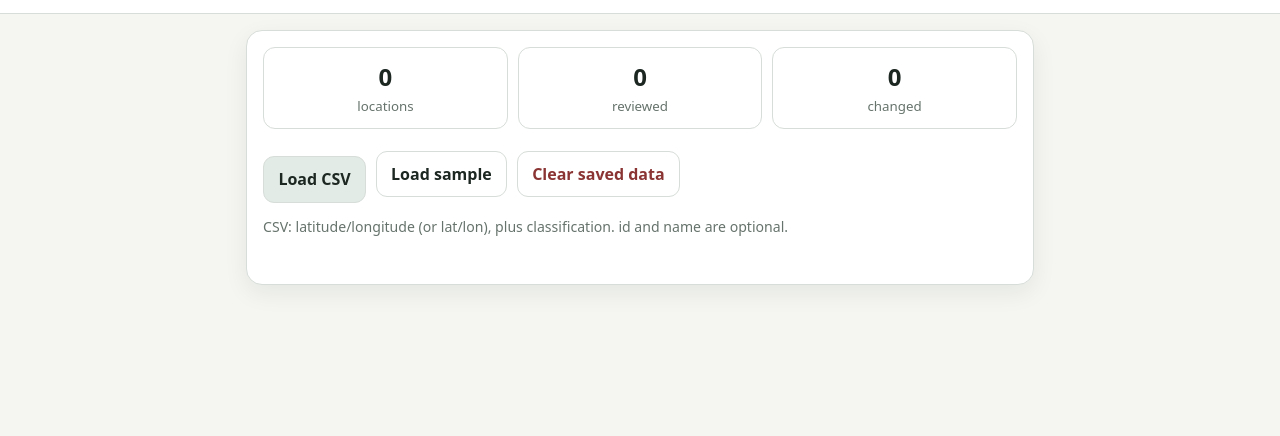
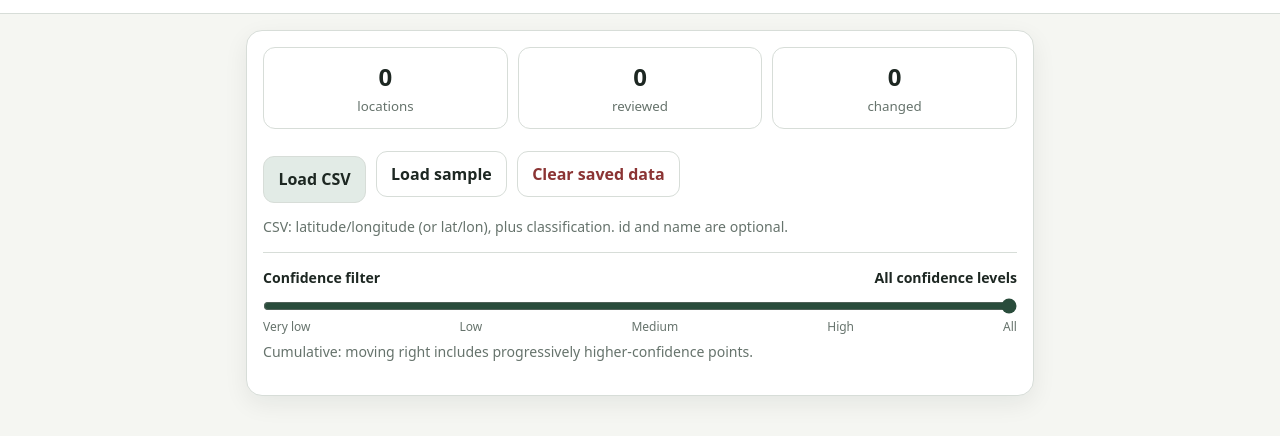
Before and after one commit to brbell01/field_validation_app, a plain HTML site: page index.html in a window 1280 px wide. Shown: the part 66-502 px from the top of the page. Drawn offline with nearby package versions, Linux system fonts and the light colour scheme; a small style sheet from the web is missing.

Commit message:
Add confidence filter

```diff
--- a/app.js
+++ b/app.js
@@ -1,4 +1,4 @@
-const STORAGE_KEY = 'fieldVerifier.v4';
+const STORAGE_KEY = 'fieldVerifier.v5';
 const CONFIDENCE_FULL_LABELS={
   1:'1 - Very low confidence',
   2:'2 - Low confidence',
--- a/index.html
+++ b/index.html
@@ -34,6 +34,23 @@
         <button id="resetBtn" class="button ghost danger" type="button">Clear saved data</button>
       </div>
       <p class="hint">CSV: latitude/longitude (or lat/lon), plus classification. id and name are optional.</p>
+
+      <div class="confidence-filter">
+        <div class="filter-head">
+          <label for="confidenceSlider">Confidence filter</label>
+          <strong id="confidenceFilterLabel">All confidence levels</strong>
+        </div>
+        <input id="confidenceSlider" type="range" min="1" max="5" step="1" value="5" aria-describedby="confidenceFilterHelp">
+        <div class="slider-scale" aria-hidden="true">
+          <span>Very low</span>
+          <span>Low</span>
+          <span>Medium</span>
+          <span>High</span>
+          <span>All</span>
+        </div>
+        <p id="confidenceFilterHelp" class="hint">Cumulative: moving right includes progressively higher-confidence points.</p>
+      </div>
+
       <div id="message" class="message" aria-live="polite"></div>
     </section>
 
@@ -43,6 +60,7 @@
           <div class="eyebrow">Current location</div>
           <h2 id="siteName">—</h2>
           <div id="siteMeta" class="muted">—</div>
+          <div id="confidenceMeta" class="confidence-meta">Confidence: —</div>
         </div>
         <div id="statusPill" class="pill">Not reviewed</div>
       </div>
--- a/sw.js
+++ b/sw.js
@@ -1,4 +1,4 @@
-const CACHE='field-verifier-v4';
+const CACHE='field-verifier-v5';
 const LOCAL=['./','./index.html','./styles.css','./app.js','./manifest.webmanifest'];
 self.addEventListener('install',event=>event.waitUntil(caches.open(CACHE).then(c=>c.addAll(LOCAL))));
 self.addEventListener('activate',event=>event.waitUntil(caches.keys().then(keys=>Promise.all(keys.filter(k=>k!==CACHE).map(k=>caches.delete(k))))));
```
